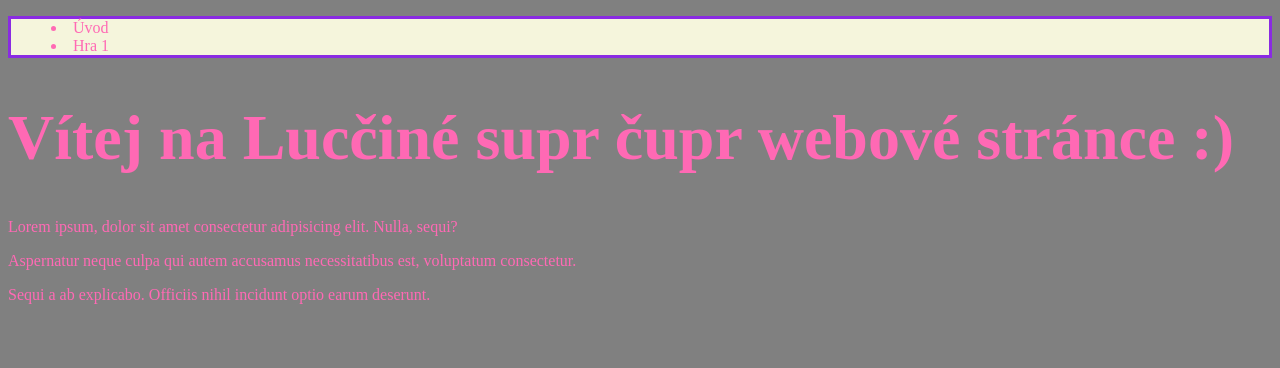
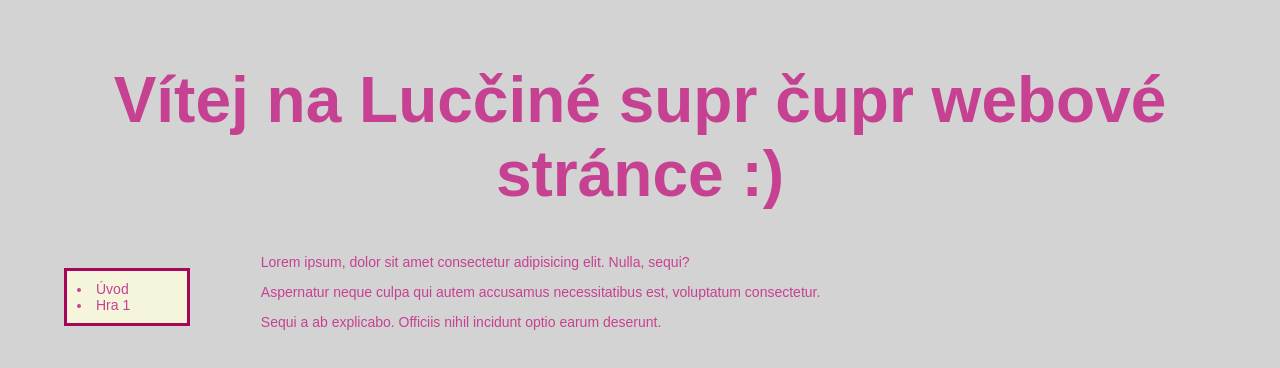
Before and after one commit to lucikt/druhy-projekt, a plain HTML site: page index.html in a window 1280 px wide. Drawn offline with Linux system fonts and the light colour scheme.

Commit message:
verze 3.0

```diff
--- a/index.html
+++ b/index.html
@@ -8,15 +8,17 @@
     <link rel="stylesheet" href="style.css">
 </head>
 <body>
+    <h1>Vítej na Lucčiné supr čupr webové stránce :)</h1>
     <menu>
-        <li>Úvod</li>
-        <li>Hra 1</li>
+        <li><a href="index.html">Úvod</a></li>
+        <li><a href="">Hra 1</a></li>
     </menu>
-    <h1>Vítej na Lucčiné supr čupr webové stránce :)</h1>
-    <p>Lorem ipsum, dolor sit amet consectetur adipisicing elit. Nulla, sequi?</p>
-    <p>Aspernatur neque culpa qui autem accusamus necessitatibus est, voluptatum consectetur.</p>
-    <p>Sequi a ab explicabo. Officiis nihil incidunt optio earum deserunt.</p>
 
+    <section>
+        <p>Lorem ipsum, dolor sit amet consectetur adipisicing elit. Nulla, sequi?</p>
+        <p>Aspernatur neque culpa qui autem accusamus necessitatibus est, voluptatum consectetur.</p>
+        <p>Sequi a ab explicabo. Officiis nihil incidunt optio earum deserunt.</p>
+    </section>
 
 </body>
 </html>
--- a/style.css
+++ b/style.css
@@ -1,15 +1,36 @@
 body{
-    background-color: grey;
-    color: hotpink;
+    background-color: lightgrey;
+    color: #C64191;
+    font-size: 14px;
+    font-family: sans-serif;
 }
 
 h1{
     font-size: 64px;
+    text-align: center;
+    margin-top: 5%;
 }
 
 menu{
     border-width: 3px;
     border-style: solid;
-    border-color: blueviolet;
+    border-color: rgb(165, 6, 88);
     background-color: beige;
+    padding: 10px;
+    width: 100px;
+    position: absolute;
+    left: 5%;
 }
+
+section{
+    margin-left: 20%;
+}
+
+a:visited {
+    color: #C64191;
+    text-decoration: none;
+}
+a {
+    color: #C64191;
+    text-decoration: none;
+}
```
